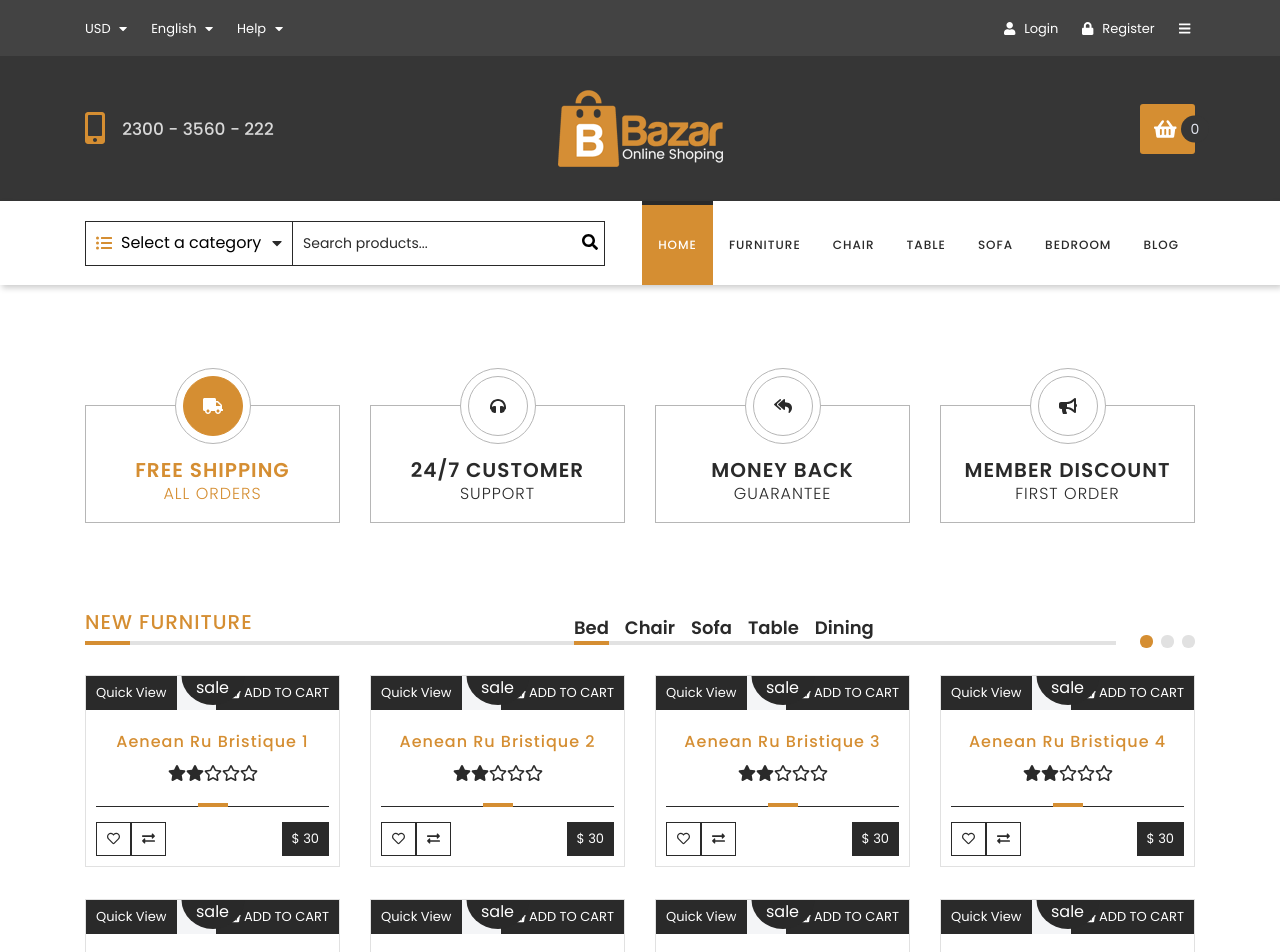
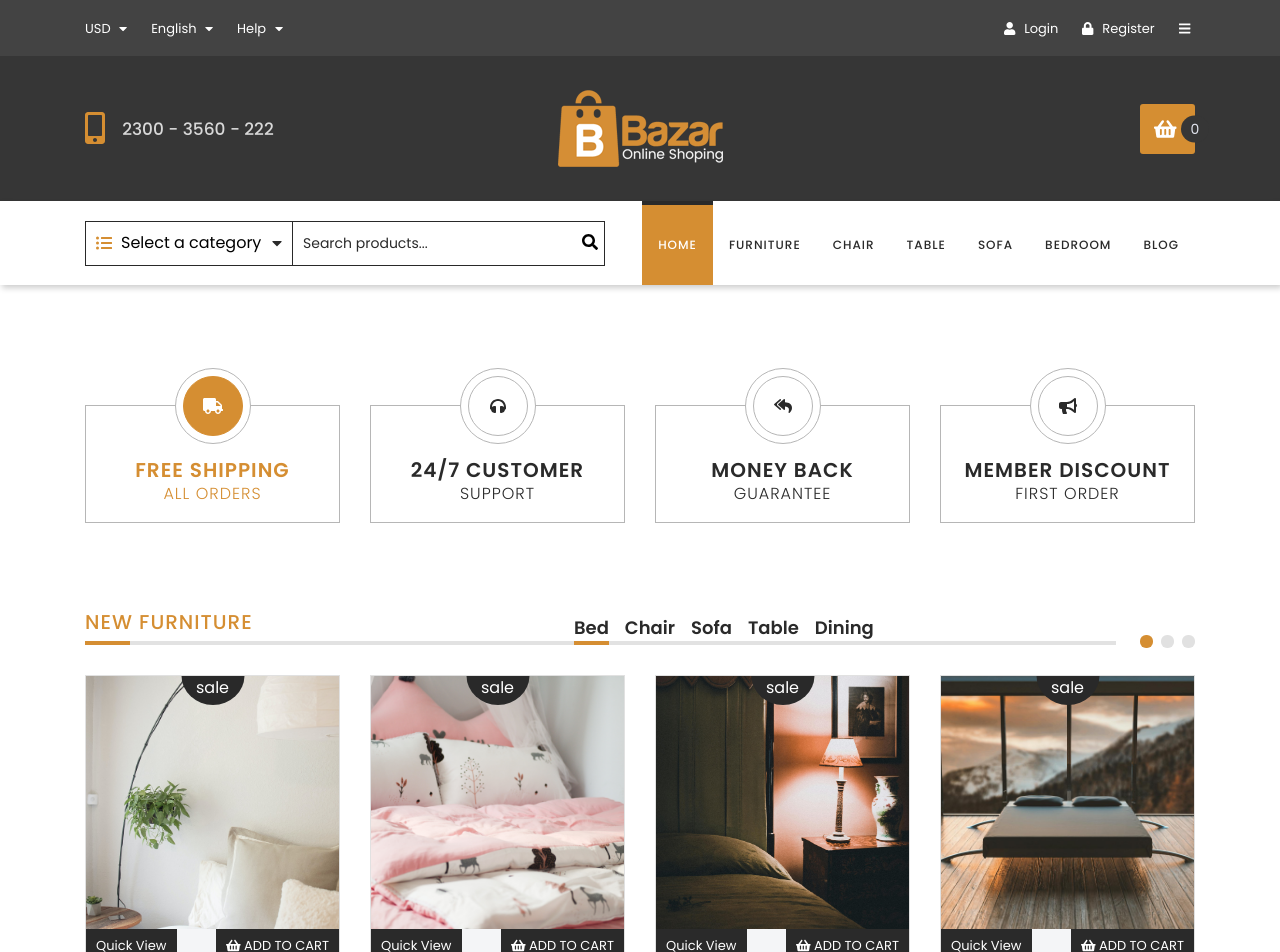
Before and after one commit to matwjablonski/wdp-2403-01, a React (Create React App) app: page / in a window 1280 px wide. Shown: the top 952 px of the page. Built offline with nearby package versions, Linux system fonts and the light colour scheme.

Commit message:
Import ProductImage component and use it to render images

```diff
--- a/src/components/common/ProductBox/ProductBox.js
+++ b/src/components/common/ProductBox/ProductBox.js
@@ -10,10 +10,12 @@ import {
 } from '@fortawesome/free-solid-svg-icons';
 import { faStar as farStar, faHeart } from '@fortawesome/free-regular-svg-icons';
 import Button from '../Button/Button';
+import ProductImage from '../ProductImage/ProductImage';
 
-const ProductBox = ({ name, price, promo, stars }) => (
+const ProductBox = ({ name, price, promo, stars, id }) => (
   <div className={styles.root}>
     <div className={styles.photo}>
+      <ProductImage name={name} id={id} />
       {promo && <div className={styles.sale}>{promo}</div>}
       <div className={styles.buttons}>
         <Button variant='small'>Quick View</Button>
@@ -61,6 +63,7 @@ ProductBox.propTypes = {
   price: PropTypes.number,
   promo: PropTypes.string,
   stars: PropTypes.number,
+  id: PropTypes.string,
 };
 
 export default ProductBox;
```
